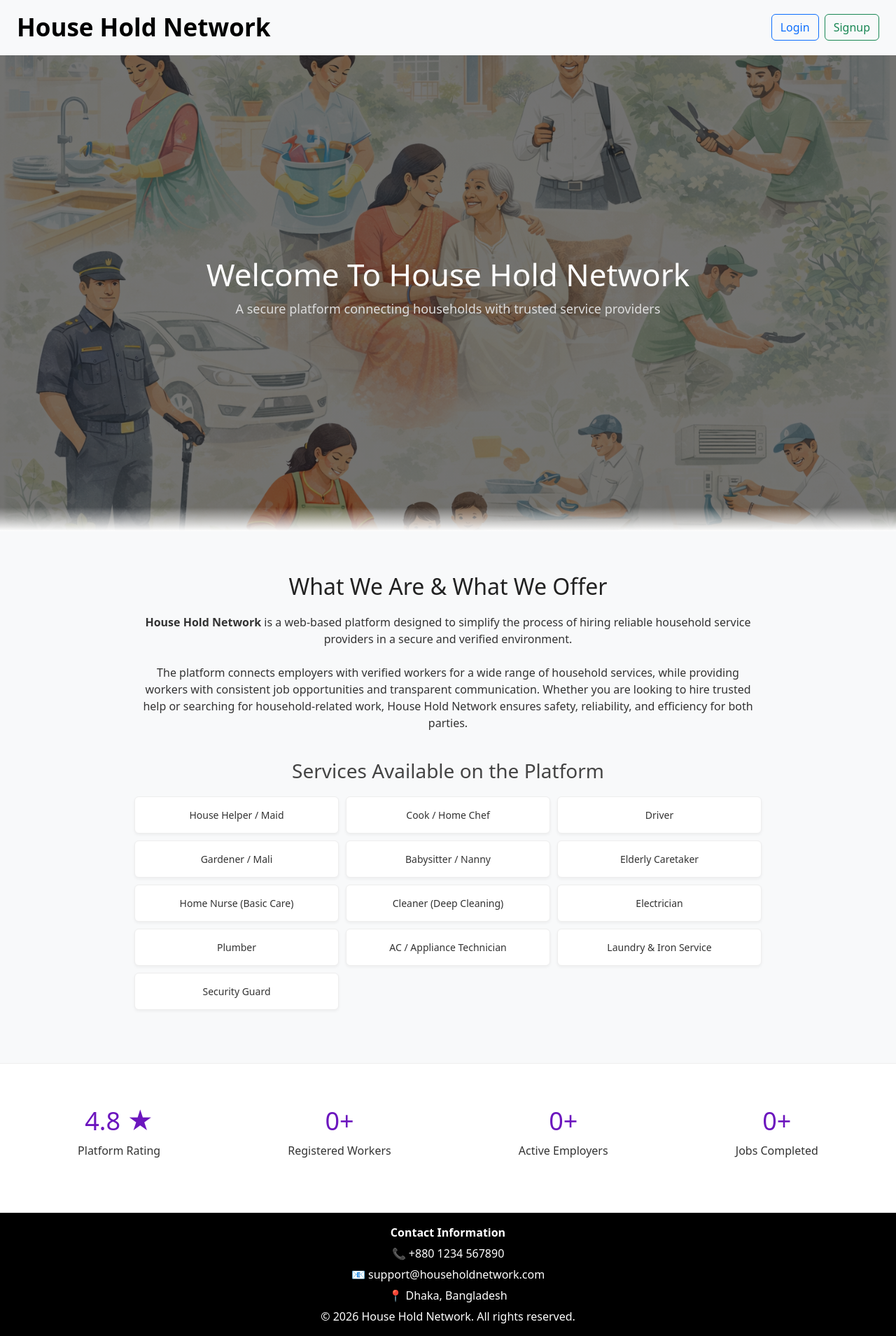
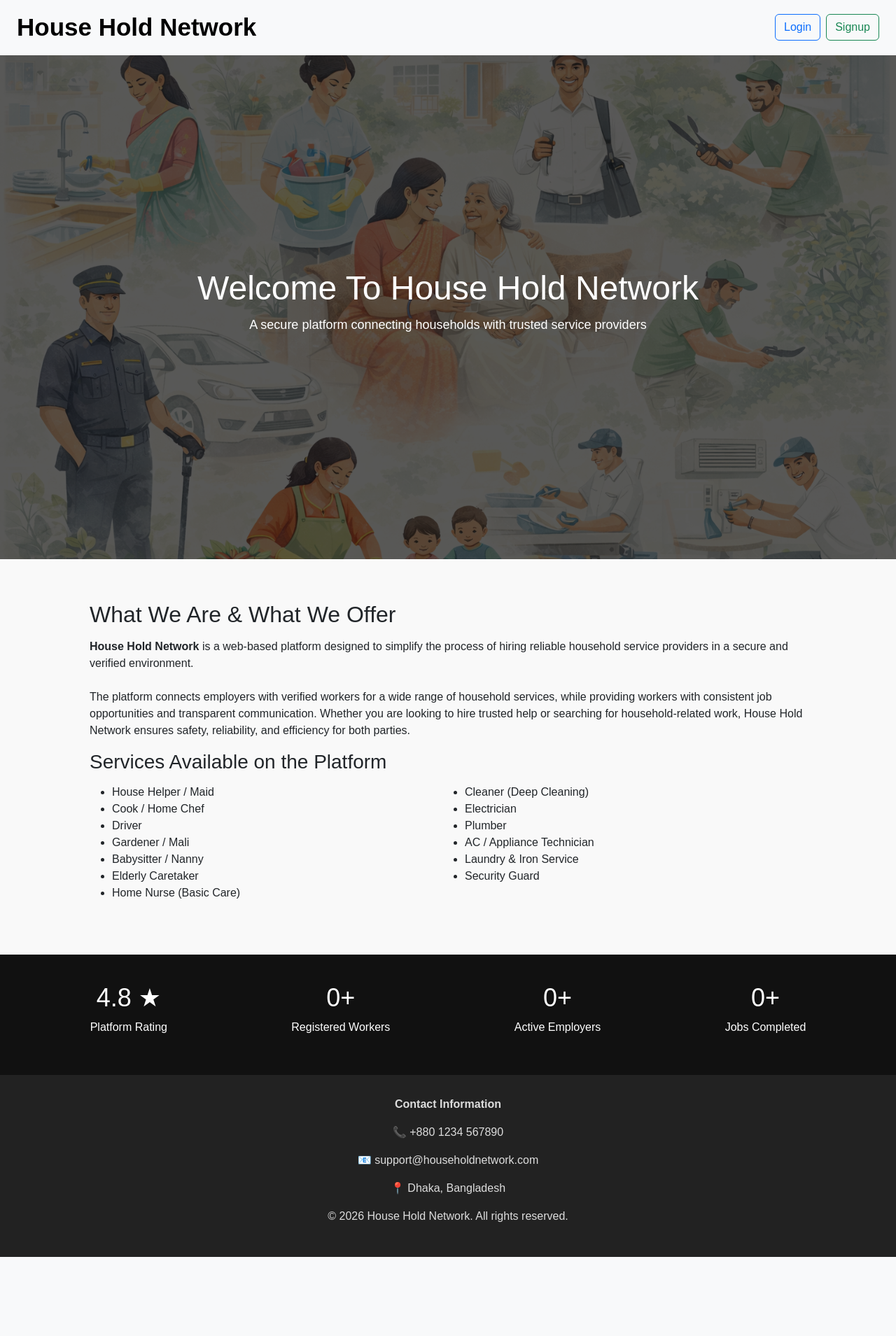
Before and after one commit to dipvibe/370_Project, a PHP site: page / in a window 1280 px wide. Shown: the whole page at 70% size. After the commit the page ends 1796 px from the top, so only its background shows below. Run offline with PHP 8.4, Linux system fonts and the light colour scheme; data that the repository does not hold is empty.

Commit message:
redo to nipa's code

```diff
--- a/project_files/style.css
+++ b/project_files/style.css
@@ -1,216 +1,247 @@
-body {
-  background-color: #ffffff; /* White background */
-  background-repeat: no-repeat;
-  background-size: cover;
-  width: 100vw;
-  height: 100vh;
-  color: #333;
+/* ===============================
+   GLOBAL RESET
+================================ */
+* {
+  box-sizing: border-box;
+  margin: 0;
+  padding: 0;
+  font-family: Arial, Helvetica, sans-serif;
 }
 
-.auth-body {
-  background: linear-gradient(rgba(0, 0, 0, 0.5), rgba(0, 0, 0, 0.5)), url('assets/hero.png');
-  background-size: cover;
-  background-position: center;
-  background-repeat: no-repeat;
-  background-attachment: fixed;
+/* ===============================
+   BODY (DEFAULT)
+================================ */
+body {
+  background-color: #ffffff;
+  min-height: 100vh;
 }
 
-.dashboard-hero {
-  background: linear-gradient(rgba(0, 0, 0, 0.4), rgba(0, 0, 0, 0.4)), url('assets/after_login.png');
-  background-size: cover;
-  background-position: center;
-  background-repeat: no-repeat;
-  min-height: 90vh;
+/* ===============================
+   NAVBAR
+================================ */
+.navbar-brand {
+  font-size: 35px;
+  font-weight: bold;
+}
+
+/* ===============================
+   FORM CONTAINER (LOGIN / SIGNUP / PROFILE)
+================================ */
+#form {
+  background-color: #ffffff;
+  width: 28%;
+  border-radius: 6px;
+  margin: 80px auto;
+  padding: 40px;
+  box-shadow: 10px 10px 5px rgb(80, 11, 77);
+}
+
+/* Headings inside forms */
+#form h1,
+#form h2 {
+  text-align: center;
+  margin-bottom: 20px;
+}
+
+/* Inputs */
+#form input,
+#form textarea,
+#form select {
+  width: 100%;
+  border-radius: 4px;
+  border: 2px solid #ddd;
+  padding: 8px;
+  margin-top: 5px;
+}
+
+/* Submit button */
+#btn,
+button {
+  width: 100%;
+  color: #ffffff;
+  background-color: rgb(108, 22, 190);
+  padding: 10px;
+  font-weight: 700;
+  font-size: 16px;
+  border-radius: 10px;
+  border: none;
+  cursor: pointer;
+}
+
+button:hover {
+  opacity: 0.9;
+}
+
+/* Labels */
+form label {
+  color: rgb(100, 100, 100);
+  font-size: 16px;
+  font-weight: 500;
+}
+
+/* ===============================
+   HERO SECTION (INDEX PAGE)
+================================ */
+.hero {
+  height: 90vh;
+  background: url("assets/hero.png") center center / cover no-repeat;
+  position: relative;
+}
+
+.hero-overlay {
+  background: rgba(0, 0, 0, 0.65);
+  height: 100%;
   display: flex;
+  flex-direction: column;
+  justify-content: center;
   align-items: center;
-  justify-content: center;
-  color: white;
+  color: #ffffff;
+  text-align: center;
+  padding: 20px;
+}
+
+.hero-overlay h1 {
+  font-size: 48px;
+  margin-bottom: 10px;
+}
+
+.hero-overlay p {
+  font-size: 18px;
+}
+
+/* ===============================
+   ABOUT SECTION
+================================ */
+.about-section {
+  padding: 60px 10%;
+  background: #f9f9f9;
+}
+
+.about-section h2,
+.about-section h3 {
+  margin-bottom: 15px;
+}
+
+.service-list {
+  columns: 2;
+  margin-top: 15px;
+}
+
+/* ===============================
+   STATS SECTION
+================================ */
+.stats {
+  display: flex;
+  justify-content: space-around;
+  padding: 40px;
+  background: #111;
+  color: #ffffff;
   text-align: center;
 }
 
-.navbar-brand {
-  font-size: 35px;
+.stat-box h2 {
+  font-size: 36px;
 }
 
-#form {
-  background-color: rgb(255, 255, 255);
-  width: 28%;
-  border-radius: 6px;
-  margin: 120px auto;
-  padding: 40px;
-  box-shadow: 0px 0px 15px rgba(0, 0, 0, 0.1);
-  margin-top: 25px;
-  border: 1px solid #eee;
-}
-
-h1 {
+/* ===============================
+   FOOTER
+================================ */
+.footer {
+  background: #222;
+  color: #ddd;
+  padding: 30px;
   text-align: center;
 }
 
-input {
-  width: 100%;
-  border-radius: 4px;
-  border: 3px solid #f6efef;
-  padding: 5px;
-  box-sizing: border-box;
+/* ===============================
+   TABLES
+================================ */
+table {
+  width: 95%;
+  margin: 20px auto;
+  border-collapse: collapse;
 }
 
-#btn {
-  width: 100%;
-  color: rgb(255, 255, 255);
-  background-color: rgb(108, 22, 190);
+table th,
+table td {
+  border: 1px solid #ccc;
   padding: 10px;
-  font-weight: 700;
-  font-size: larger;
-  border-radius: 10px;
+  text-align: center;
 }
 
-form label {
-  color: rgb(100, 100, 100);
-  font-size: 18px;
-  font-weight: 500;
-}
-
-/* Responsive Design */
+/* ===============================
+   RESPONSIVE
+================================ */
 @media screen and (max-width: 1350px) {
   #form {
     width: 40%;
-    padding: 40px;
   }
 }
 
 @media screen and (max-width: 1100px) {
   #form {
     width: 50%;
-    padding: 40px;
+  }
+
+  .stats {
+    flex-direction: column;
+    gap: 20px;
   }
 }
 
 @media screen and (max-width: 700px) {
   #form {
     width: 80%;
-    padding: 40px;
+  }
+
+  .hero-overlay h1 {
+    font-size: 32px;
   }
 }
 
-/* HERO SECTION */
-.hero {
-  width: 100%;
-  height: 85vh;
-  /* Layered backgrounds:
-     1. White fade at the bottom
-     2. Dark tint for text readability
-     3. The actual image
-  */
-  background-image:
-    linear-gradient(to bottom, rgba(255,255,255,0) 95%, #ffffff 100%),
-    linear-gradient(rgba(0,0,0,0.55), rgba(0,0,0,0.55)),
-    url("assets/hero.png");
-  background-size: cover;
-  background-position: center;
-  background-repeat: no-repeat;
+/* ===============================
+   AUTH HERO (LOGIN / SIGNUP)
+================================ */
+.auth-hero {
+  min-height: 100vh;
+  background: url("assets/hero.png") center center / cover no-repeat;
+  position: relative;
+  display: flex;
+  justify-content: center;
+  align-items: center;
 }
 
-.hero-overlay {
-  width: 100%;
-  height: 100%;
-  /* background: rgba(0, 0, 0, 0.55);  <-- Removed, now handled in .hero */
-  display: flex;
-  flex-direction: column;
-  justify-content: center;
-  align-items: center;
-  text-align: center;
-  padding: 0 15%;
+.auth-hero::before {
+  content: "";
+  position: absolute;
+  inset: 0;
+  background: rgba(0, 0, 0, 0.6);
 }
 
-.hero-overlay h1 {
-  color: white;
-  font-size: 44px;
-  margin-bottom: 10px;
+/* Keep form above overlay */
+.auth-hero #form {
+  position: relative;
+  z-index: 2;
 }
 
-.hero-overlay p {
-  color: #ddd;
-  font-size: 18px;
-}
+/* ===========================
+   AFTER LOGIN DASHBOARD
+=========================== */
 
-/* ABOUT SECTION */
-.about-section {
-  padding: 60px 15%;
-  background: #f8f9fa; /* Light gray */
-  color: #333;
+.dashboard-hero {
+  background: url("assets/after_login.png") no-repeat center center;
+  background-size: cover;
+  min-height: 70vh;
+  display: flex;
+  align-items: center;
+  justify-content: center;
   text-align: center;
 }
 
-.about-section h2 {
-  color: #222;
-  margin-bottom: 20px;
+.dashboard-hero h1,
+.dashboard-hero p {
+  background: rgba(0, 0, 0, 0.55);
+  color: #fff;
+  padding: 15px 25px;
+  border-radius: 8px;
 }
-
-.about-section h3 {
-  margin-top: 40px;
-  color: #444;
-}
-
-.service-list {
-  list-style: none;
-  padding: 0;
-  margin-top: 20px;
-  display: grid;
-  grid-template-columns: repeat(3, 1fr);
-  gap: 10px;
-}
-
-.service-list li {
-  background: #ffffff;
-  padding: 15px;
-  border-radius: 6px;
-  font-size: 14px;
-  box-shadow: 0 2px 4px rgba(0,0,0,0.05);
-  border: 1px solid #eee;
-}
-
-/* STATISTICS */
-.stats {
-  display: flex;
-  justify-content: space-around;
-  padding: 60px 20px;
-  background: #ffffff;
-  color: #333;
-  border-top: 1px solid #eee;
-  border-bottom: 1px solid #eee;
-}
-
-.stat-box {
-  text-align: center;
-}
-
-.stat-box h2 {
-  font-size: 36px;
-  color: #6c16be; /* Keep purple brand color */
-}
-
-/* FOOTER */
-.footer {
-  background: #000000; /* Black background */
-  color: #ffffff; /* White text */
-  padding: 10px 15px;
-  text-align: center;
-}
-
-.footer strong {
-  color: #ffffff; /* White text */
-}
-
-.footer p {
-  margin: 6px 0;
-}
-
-.footer a {
-  color: #bb86fc; /* Light purple for links on dark bg */
-  text-decoration: none;
-}
-
-.footer a:hover {
-  text-decoration: underline;
-}
```
Also changed, not shown: project_files/welcome.php (+121 -53 lines), project_files/index.php (line endings or trailing spaces).
